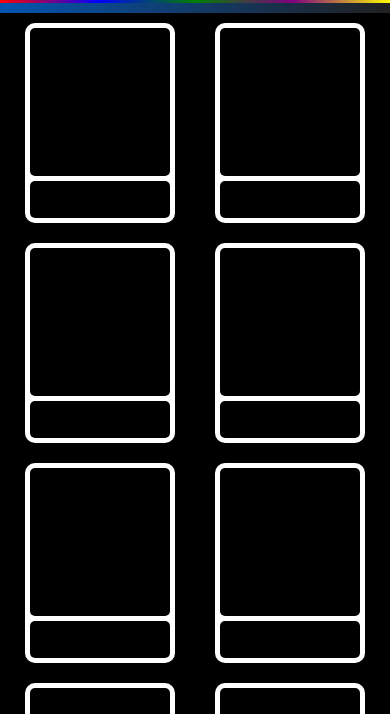
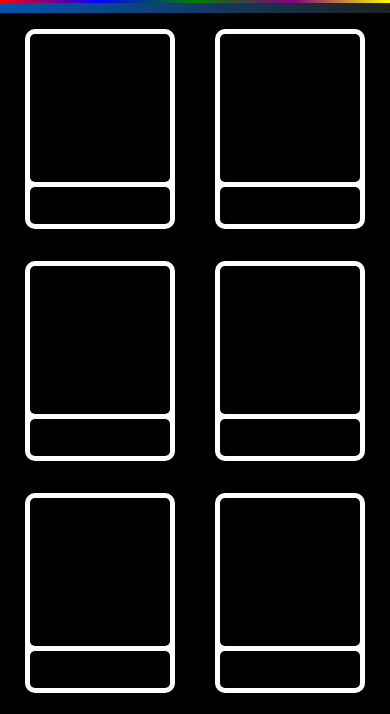
Before and after one commit to SMPS02/MyProgress, a plain HTML site: page Carpeta-HTML/proyectos.html in a window 390 px wide. Shown: the part 130-844 px from the top of the page. Drawn offline with Linux system fonts and the light colour scheme.

Commit message:
Responsive Design

```diff
--- a/Carpeta-CSS/relleno.css
+++ b/Carpeta-CSS/relleno.css
@@ -21,11 +21,12 @@
 }
 .titulo{
     font-size: 1.8rem;
+    color: White;
 }
 .lineaTitulos{
     width: 100%;
     height: 2px;
-    background-color: black;
+    background-color: white;
 }
 .texto{
 
@@ -44,14 +45,17 @@
 /*Contenido principal de MyProgress*/
 .mainProyectos{
     width: 100%;
-    height: 100vh;
+    height: 60vh;
 }
 .contenedorProyectos{
+    height: 100%;
     display: flex;
     flex-wrap: wrap;
     justify-content: space-around;
+    align-items: center;
     column-gap: 10px;
     row-gap: 20px;
+
 }
 .proyecto{
     width: 150px;
@@ -97,10 +101,31 @@
 
 /*2- Apartado proyectos*/
 
-/* @media screen and (max-width: 1300px) {
+@media screen and (max-width: 1306px) {
 
     .mainProyectos{
 
-        height: 200vh;
+        height: 100vh;
     }
-} */
+}
+@media screen and (max-width: 970px) {
+
+    .mainProyectos{
+
+        height: 130vh;
+    }
+}
+@media screen and (max-width: 650px) {
+
+    .mainProyectos{
+
+        height: 165vh;
+    }
+}
+@media screen and (max-width: 500px) {
+
+    .mainProyectos{
+
+        height: 220vh;
+    }
+}
```
Also changed, not shown: Carpeta-HTML/sobre_mi.html (+1 -0 lines).
